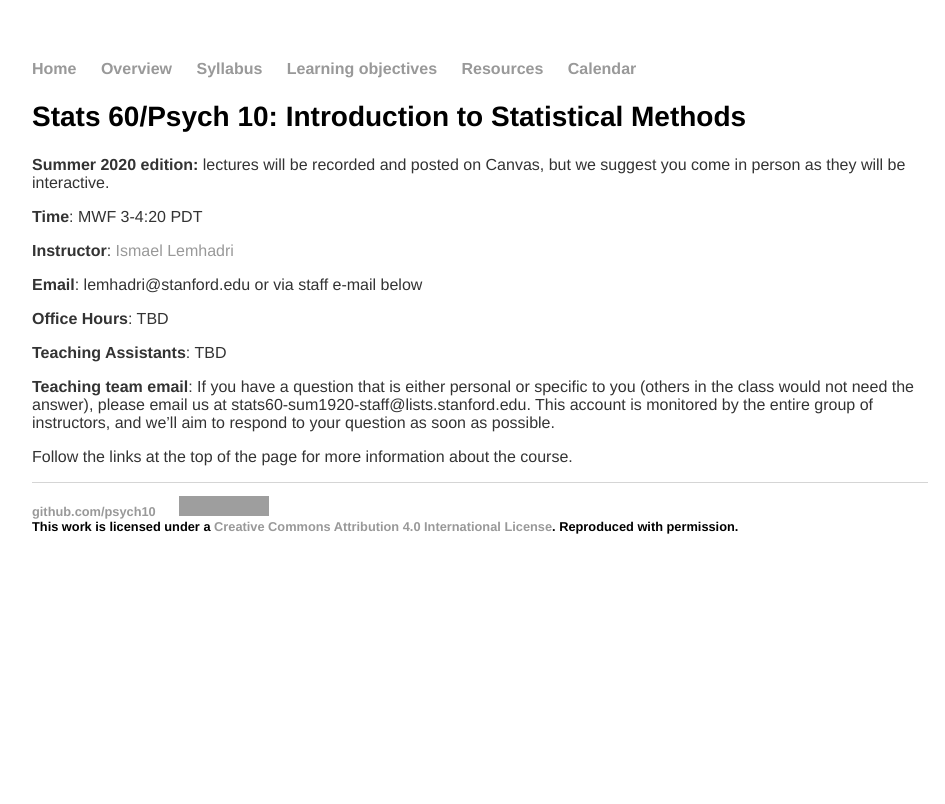
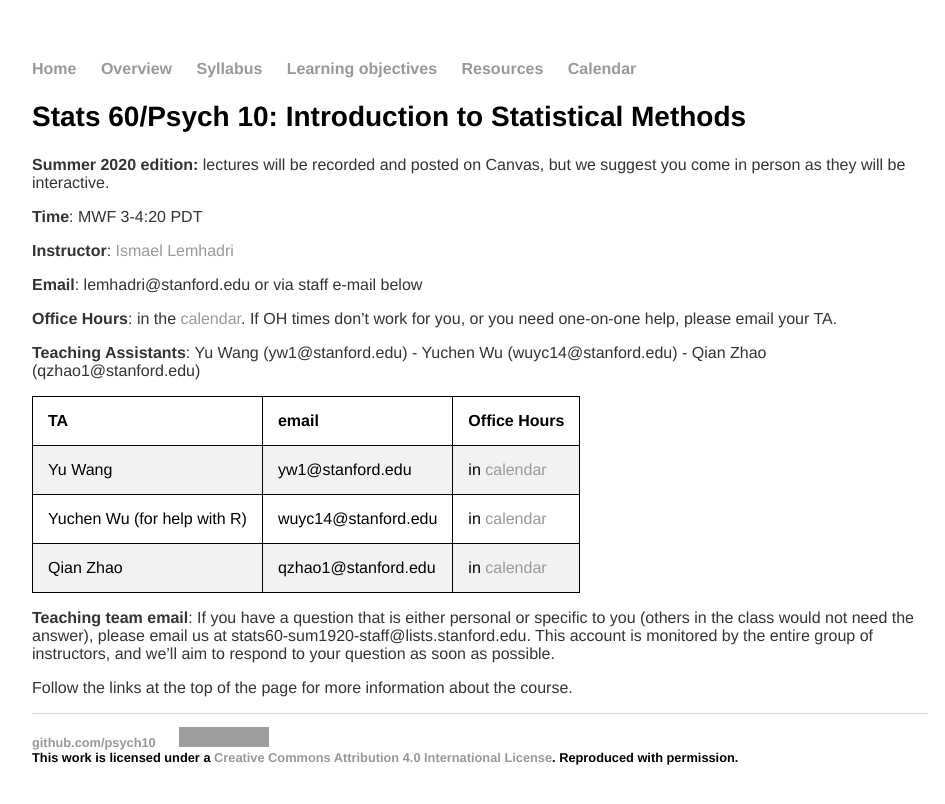
Before and after one commit to stats60/stats60.github.io, a Jekyll site: the page built from index.md, in a window 1280 px wide. Shown: the top 804 px of the page, without its empty margins (160-1105 px from the left). Built offline with Jekyll 4.4.1, drawn with Linux system fonts in a browser that asks for light colours; grey boxes are pictures that could not be loaded.

Commit message:
added TAs

```diff
--- a/index.md
+++ b/index.md
@@ -13,24 +13,16 @@ title: Stats 60
 
 **Email**: lemhadri@stanford.edu or via staff e-mail below
 
-**Office Hours**: TBD
+**Office Hours**: in the [calendar](../calendar).
+If OH times don't work for you, or you need one-on-one help, please email your TA.
 
-**Teaching Assistants**: TBD
+**Teaching Assistants**: Yu Wang (yw1@stanford.edu) - Yuchen Wu (wuyc14@stanford.edu) - Qian Zhao (qzhao1@stanford.edu)
 
-<!-- |**TA**|**email**|**Office Hours**|**Office Hours Location**| -->
-<!-- |Jackie Schwartz (head TA)|jschwar2@stanford.edu|Thursdays 9:30am-10:30am|420-386| -->
-<!-- |Sai Auelua-Toomey|sakaria4@stanford.edu|Mondays 5-6pm|420-248| -->
-<!-- |Marc Harrison|marcharr@stanford.edu|Thursdays 1:00-2:00pm|420-404| -->
-<!-- |Nathan Kong|nclkong@stanford.edu|Tuesdays 9:30-10:30am|420 Lounge| -->
-<!-- |Jon Walters|waltersj@stanford.edu|Tuesdays 3:30-4:30pm|160-321| -->
-<!-- |Cayce Hook (for help with R)|cjhook@stanford.edu|Mondays 2-3pm|420-358| -->
-
-<!-- If OH times don't work for you, or you need one-on-one help, please email your TA. -->
+|**TA**|**email**|**Office Hours**|
+|Yu Wang|yw1@stanford.edu|in [calendar](../calendar)|
+|Yuchen Wu (for help with R)|wuyc14@stanford.edu|in [calendar](../calendar)|
+|Qian Zhao|qzhao1@stanford.edu|in [calendar](../calendar)|
 
 **Teaching team email**: If you have a question that is either personal or specific to you (others in the class would not need the answer), please email us at stats60-sum1920-staff@lists.stanford.edu. This account is monitored by the entire group of instructors, and we’ll aim to respond to your question as soon as possible.
 
-<!-- **Source code**: Source code and related files for most class demos are available at https://github.com/psych10/psych10. -->
-
 Follow the links at the top of the page for more information about the course.
-
-<!-- Thanks to [Datacamp](https://www.datacamp.com/) for providing full access to their entire course curriculum! -->
```
